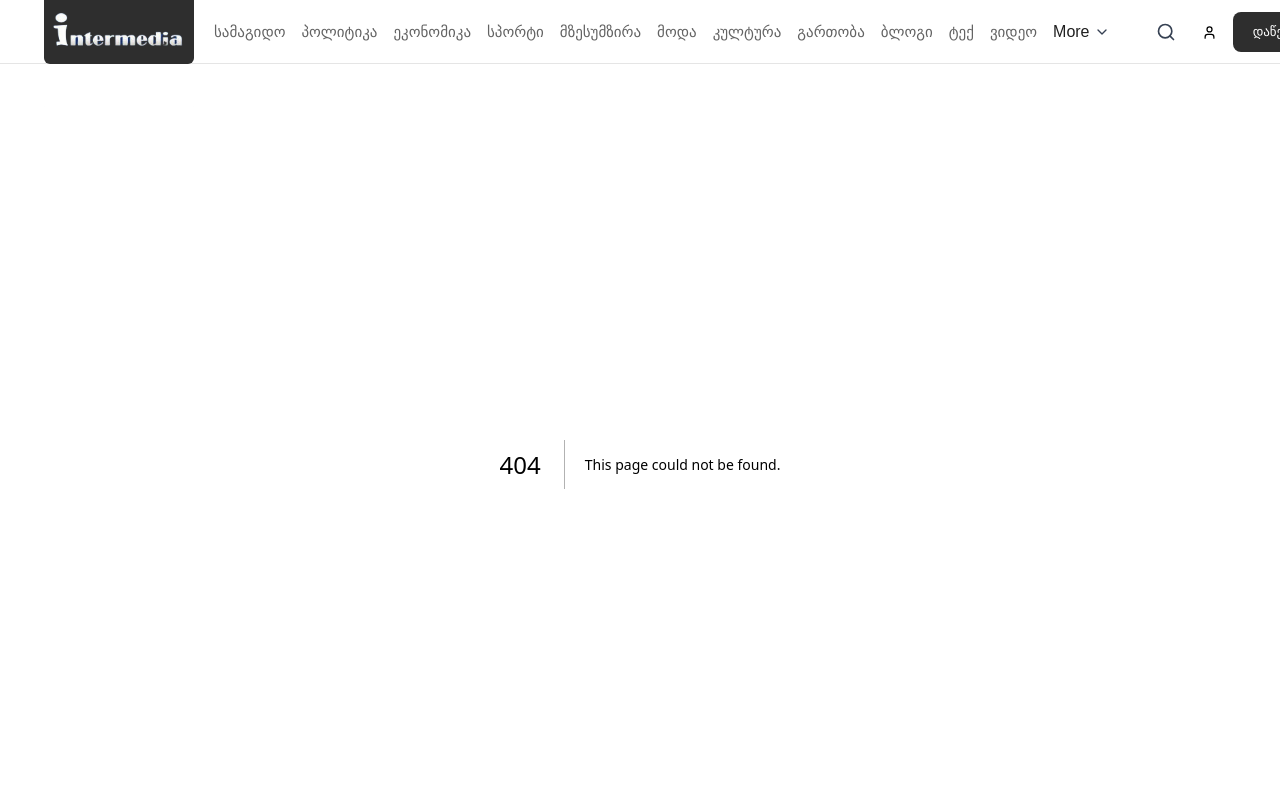
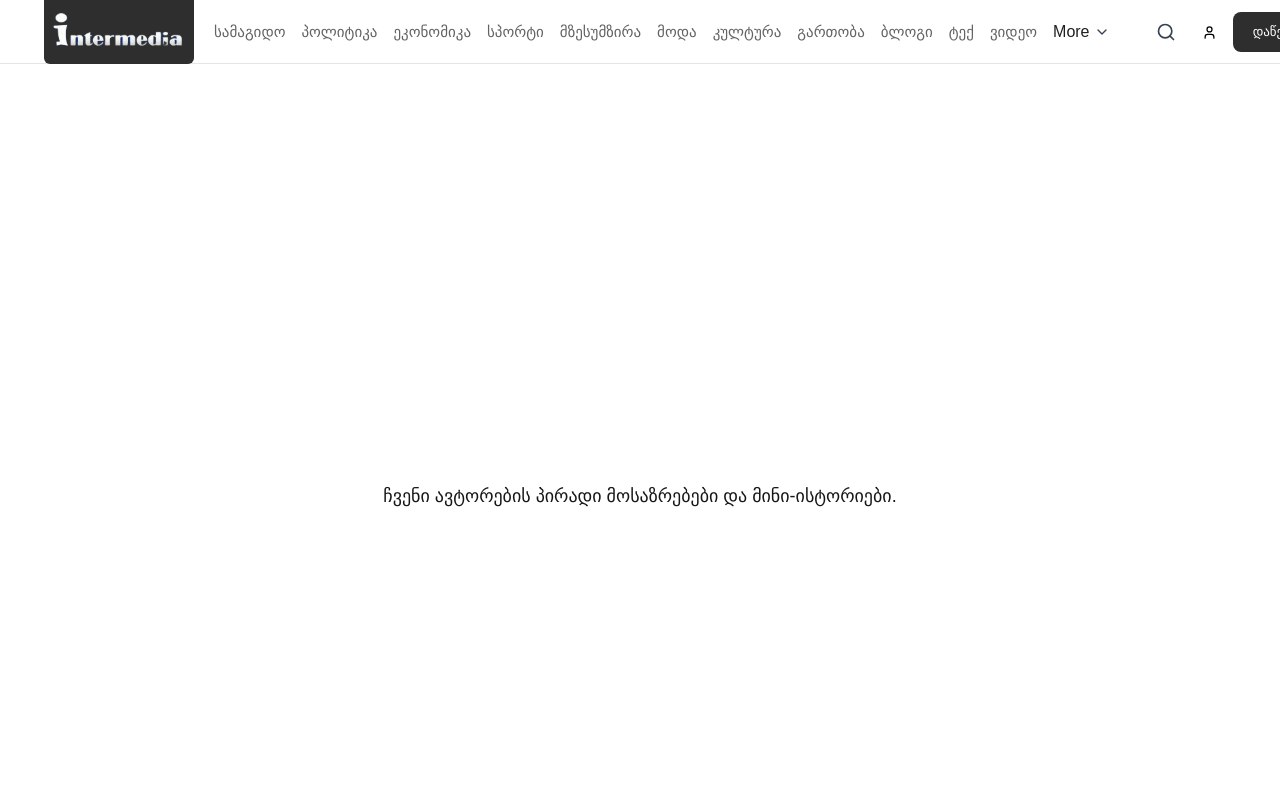
Before and after one commit to giorgibliadze/intermedia-landing, a Next.js app: page /blog in a window 1280 px wide. Before the commit this address had no page. Shown: the top 800 px of the page. Built offline with nearby package versions, Linux system fonts and the light colour scheme.

Commit message:
404 problem solution

```diff
--- /dev/null
+++ b/app/[slug]/page.tsx
@@ -0,0 +1,17 @@
+import { notFound } from "next/navigation";
+import { getPageBySlug } from "../lib/pages"; // make sure this path is correct
+
+export default function DynamicPage({ params }: { params: { slug: string } }) {
+    const page = getPageBySlug(params.slug);
+
+    if (!page) return notFound();
+
+    return (
+        <div className="min-h-screen flex items-center justify-center px-4">
+            <div className="max-w-2xl w-full text-center">
+                <h1 className="text-4xl font-semibold text-white">{page.title}</h1>
+                <p className="mt-6 text-lg text-gray">{page.content}</p>
+            </div>
+        </div>
+    );
+}
--- a/app/components/OnboardingSuccessCard.tsx
+++ b/app/components/OnboardingSuccessCard.tsx
@@ -1,5 +1,6 @@
 
 import { CheckCircle2 } from "lucide-react";
+import Link from "next/link";
 
 const checklist = [
     { label: "გასდო ავტორი", active: true },
@@ -41,9 +42,11 @@ export default function OnboardingSuccessCard() {
             </ul>
 
             {/* Action Button */}
-            <button className="px-6 py-2 border border-black rounded-md text-[15px] text-black font-medium hover:bg-black hover:text-white transition">
-                დანერგე სტატია
-            </button>
+            <Link href="/create-article">
+                <button className="px-6 py-2 border border-black rounded-md text-[15px] text-black font-medium hover:bg-black hover:text-white transition">
+                    დანერგე სტატია
+                </button>
+            </Link>
 
             {/* Decorative bottom lines */}
             <div className="absolute bottom-3 right-3 space-y-2">
--- /dev/null
+++ b/app/create-article/page.tsx
@@ -0,0 +1,11 @@
+import React from 'react'
+
+const page = () => {
+  return (
+    <div>
+
+    </div>
+  )
+}
+
+export default page
--- /dev/null
+++ b/app/create-status/page.tsx
@@ -0,0 +1,11 @@
+import React from 'react'
+
+const page = () => {
+  return (
+    <div>
+
+    </div>
+  )
+}
+
+export default page
--- /dev/null
+++ b/app/lib/pages.ts
@@ -0,0 +1,63 @@
+export const pages = [
+    {
+        slug: "table",
+        title: "სამაგიდო",
+        content: "საინტერესო მასალები და ფაქტები სხვადასხვა თემებზე.",
+    },
+    {
+        slug: "politics",
+        title: "პოლიტიკა",
+        content: "წაიკითხეთ უახლესი პოლიტიკური სიახლეები და ანალიზები.",
+    },
+    {
+        slug: "economy",
+        title: "ეკონომიკა",
+        content: "გაიგეთ რა ხდება ეკონომიკაში და როგორ მოქმედებს ეს თქვენს ცხოვრებაზე.",
+    },
+    {
+        slug: "sports",
+        title: "სპორტი",
+        content: "ყველაფერი სპორტის შესახებ — მატჩები, შედეგები და ინტერვიუები.",
+    },
+    {
+        slug: "sunflower",
+        title: "მზესუმზირა",
+        content: "მზესუმზირას თემატური სტატიები, სიახლეები და მოთხრობები.",
+    },
+    {
+        slug: "fashion",
+        title: "მოდა",
+        content: "მოდის ტენდენციები, რჩევები და სტილის ინსპირაცია.",
+    },
+    {
+        slug: "culture",
+        title: "კულტურა",
+        content: "გაეცანით ქართული და მსოფლიო კულტურის სიახლეებს და მოვლენებს.",
+    },
+    {
+        slug: "fun",
+        title: "გართობა",
+        content: "დასვენება, ხალისი და საინტერესო ამბები ყველა ასაკისთვის.",
+    },
+    {
+        slug: "blog",
+        title: "ბლოგი",
+        content: "ჩვენი ავტორების პირადი მოსაზრებები და მინი-ისტორიები.",
+    },
+    {
+        slug: "tech",
+        title: "ტექ",
+        content: "ტექნოლოგიები, ინოვაციები და მომავლის ტრენდები.",
+    },
+    {
+        slug: "video",
+        title: "ვიდეო",
+        content: "იხილეთ ვიდეო მასალები სხვადასხვა თემებზე.",
+    },
+
+    // ...add as many as needed
+];
+
+export function getPageBySlug(slug: string) {
+    return pages.find((p) => p.slug === slug);
+}
--- /dev/null
+++ b/app/login/page.tsx
@@ -0,0 +1,11 @@
+import React from 'react'
+
+const page = () => {
+    return (
+        <div className='text-2xl flex items-center'>
+
+        </div>
+    )
+}
+
+export default page
--- /dev/null
+++ b/app/search/page.tsx
@@ -0,0 +1,11 @@
+import React from 'react'
+
+const page = () => {
+    return (
+        <div>
+
+        </div>
+    )
+}
+
+export default page
```
